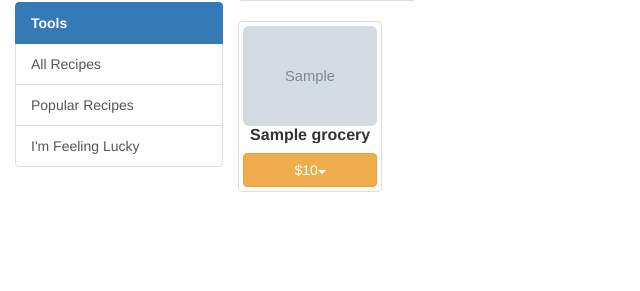
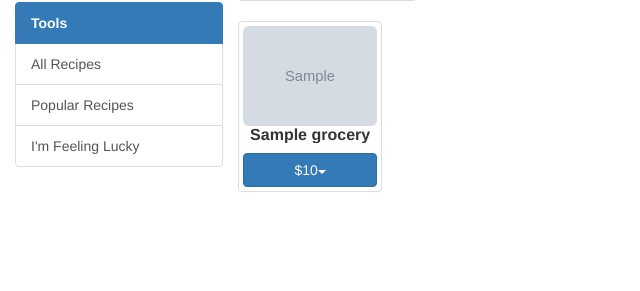
Before and after one commit to bkennedy04/E-commerce, a PHP site: page /search.php in a window 1280 px wide. Shown: the part 286-577 px from the top of the page, without its empty margins (0-640 px from the left). Run offline with PHP 8.4, Linux system fonts and the light colour scheme; tables that the repository leaves empty or names only in its code hold one stand-in row (values such as "Sample post"); grey boxes marked "Sample" are stand-in pictures; data that the repository does not hold is empty; a stand-in replaces the project's code that opens the database connection; some libraries are stand-ins or nearby versions.

Commit message:
Fixed Buttons in Search

```diff
--- a/website/search.php
+++ b/website/search.php
@@ -76,7 +76,7 @@ $result1 = $conn->query($sql1);
           <img src="<?php echo $row["img"];?>" alt="<?php echo $row["title"];?>" class="img-rounded" />
             <h3 style="text-align: center"><?php echo $row["title"];?></h3>
             <div class="btn-group btn-block">
-			  <button type="button" class="btn btn-warning dropdown-toggle" data-toggle="dropdown" aria-haspopup="true" aria-expanded="true">
+			  <button type="button" class="btn btn-primary dropdown-toggle" data-toggle="dropdown" aria-haspopup="true" aria-expanded="true">
 				$<?php echo $row["price"];?><span class="caret"></span>
 			  </button>
 			  <ul class="dropdown-menu">
```
